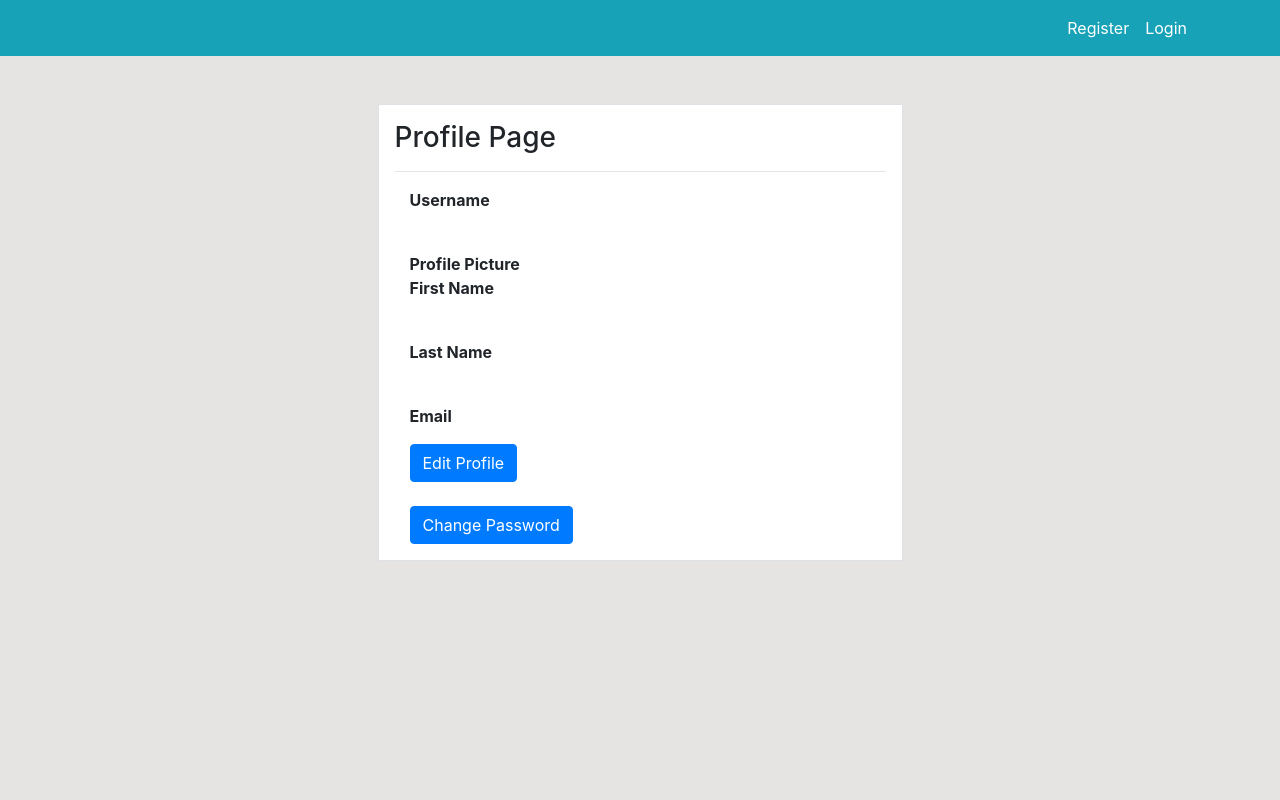
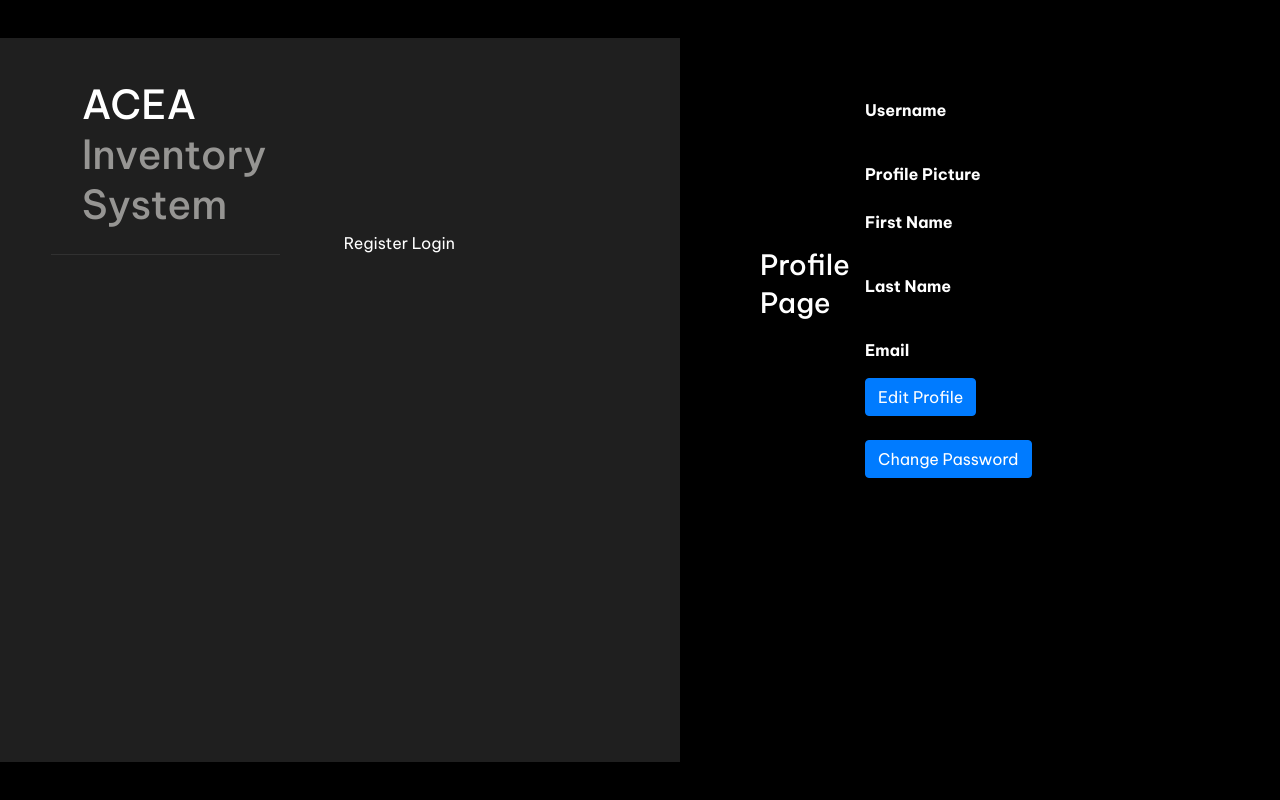
Before and after one commit to Havoc-1/aceainventory, a Django app: template inventoryproject/templates/user/profile.html in a window 1280 px wide. Run offline with Django 3.2, Linux system fonts and the light colour scheme; the template is opened without the code that fills it, so the values that code supplies are empty; style sheets or scripts are compiled from the project's sources; some libraries are stand-ins or nearby versions.

Commit message:
First pass for styling changes

```diff
--- /dev/null
+++ b/inventoryproject/asert/style.scss
@@ -0,0 +1,439 @@
+@import url("https://fonts.googleapis.com/css2?family=Be+Vietnam+Pro:ital,wght@0,100;0,200;0,300;0,400;0,500;0,600;0,700;0,800;0,900;1,100;1,200;1,300;1,400;1,500;1,600;1,700;1,800;1,900&display=swap");
+
+:root {
+	--c-gray-900: #000000;
+	--c-gray-800: #1f1f1f;
+	--c-gray-700: #2e2e2e;
+	--c-gray-600: #313131;
+	--c-gray-500: #969593;
+	--c-gray-400: #a6a6a6;
+	--c-gray-300: #bdbbb7;
+	--c-gray-200: #f1f1f1;
+	--c-gray-100: #ffffff;
+
+	--c-green-500: #45ffbc;
+	--c-olive-500: #e3ffa8;
+
+	--c-white: var(--c-gray-100);
+
+	--c-text-primary: var(--c-gray-100);
+	--c-text-secondary: var(--c-gray-200);
+	--c-text-tertiary: var(--c-gray-500);
+}
+
+body {
+	line-height: 1.5;
+	min-height: 100vh;
+	font-family: "Be Vietnam Pro", sans-serif;
+	background-color: var(--c-gray-900);
+	color: var(--c-text-primary);
+	display: flex;
+	padding-top: 3vw;
+	padding-bottom: 3vw;
+	justify-content: center;
+}
+
+*,
+*:before,
+*:after {
+	box-sizing: border-box;
+}
+
+img {
+	display: block;
+	max-width: 100%;
+}
+
+button,
+select,
+input,
+textarea {
+	font: inherit;
+}
+
+a {
+	color: inherit;
+}
+
+.responsive-wrapper {
+	width: 90%;
+	max-width: 1600px;
+	margin-left: auto;
+	margin-right: auto;
+}
+
+.app {
+	min-height: 80vh;
+	width: 95%;
+	max-width: 1600px;
+	background-color: var(--c-gray-800);
+	padding: 2vw 4vw 6vw;
+	display: flex;
+	flex-direction: column;
+}
+
+.app-header {
+	display: grid;
+	grid-template-columns: minmax(min-content, 175px) minmax(max-content, 1fr) minmax(
+			max-content,
+			400px
+		);
+	column-gap: 4rem;
+	align-items: flex-end;
+	@media (max-width: 1200px) {
+		display: flex;
+		align-items: center;
+		justify-content: space-between;
+		border-bottom: 1px solid var(--c-gray-600);
+	}
+}
+
+.app-header-navigation {
+	@media (max-width: 1200px) {
+		display: none;
+	}
+}
+
+.app-header-actions {
+	display: flex;
+	align-items: center;
+	@media (max-width: 1200px) {
+		display: none;
+	}
+}
+
+.app-header-mobile {
+	display: none;
+	@media (max-width: 1200px) {
+		display: flex;
+	}
+}
+
+.app-body {
+	height: 100%;
+	display: grid;
+	grid-template-columns: minmax(min-content, 175px) minmax(max-content, 1fr) minmax(
+			min-content,
+			400px
+		);
+
+	column-gap: 4rem;
+	padding-top: 2.5rem;
+
+	@media (max-width: 1200px) {
+		grid-template-columns: 1fr;
+		& > * {
+			margin-bottom: 3.5rem;
+		}
+	}
+}
+
+.app-body-navigation {
+	display: flex;
+	flex-direction: column;
+	justify-content: space-between;
+	@media (max-width: 1200px) {
+		display: none;
+	}
+}
+
+.nav-icons {
+	width: 70px;
+	height: 30px;
+}
+
+/* need the logo */
+.logo {
+	display: flex;
+	align-items: center;
+	padding-bottom: 1rem;
+	padding-top: 1rem;
+	border-bottom: 1px solid var(--c-gray-600);
+	@media (max-width: 1200px) {
+		border-bottom: 0;
+	}
+}
+
+.logo-icon {
+	display: flex;
+	align-items: center;
+	justify-content: center;
+	width: 32px;
+	height: 32px;
+}
+
+.logo-title {
+	display: flex;
+	flex-direction: column;
+	line-height: 1.25;
+	margin-left: 0.75rem;
+	span:first-child {
+		color: var(--c-text-primary);
+	}
+	span:last-child {
+		color: var(--c-text-tertiary);
+	}
+}
+
+/*left nav */
+.navigation {
+	display: flex;
+	flex-direction: column;
+	align-items: flex-start;
+	color: var(--c-text-tertiary);
+	a {
+		display: flex;
+		align-items: center;
+		text-decoration: none;
+		transition: 0.25s ease;
+
+		* {
+			transition: 0.25s ease;
+		}
+
+		i {
+			margin-right: 0.75rem;
+			font-size: 1.25em;
+			flex-shrink: 0;
+		}
+
+		& + a {
+			margin-top: 1.25rem;
+		}
+
+		&:hover,
+		&:focus {
+			transform: translateX(4px);
+			color: var(--c-text-primary);
+		}
+	}
+}
+
+/* top nav */
+.tabs {
+	display: flex;
+	justify-content: space-between;
+	color: var(--c-text-tertiary);
+	border-bottom: 1px solid var(--c-gray-600);
+
+	a {
+		padding-top: 1rem;
+		padding-bottom: 1rem;
+		text-decoration: none;
+		border-top: 2px solid transparent;
+		display: inline-flex;
+		transition: 0.25s ease;
+		&.active,
+		&:hover,
+		&:focus {
+			color: var(--c-text-primary);
+			border-color: var(--c-text-primary);
+		}
+	}
+}
+
+.user-profile {
+	display: flex;
+	align-items: center;
+	border: 0;
+	padding-left: 20%;
+	background: transparent;
+	cursor: pointer;
+	color: var(--c-text-tertiary);
+	transition: 0.25s ease;
+
+	&:hover,
+	&:focus {
+		color: var(--c-text-primary);
+		span:last-child {
+			box-shadow: 0 0 0 4px var(--c-gray-800), 0 0 0 5px var(--c-text-tertiary);
+		}
+	}
+
+	span:first-child {
+		display: flex;
+		font-size: 1.125rem;
+		padding-top: 1rem;
+		padding-bottom: 1rem;
+		border-bottom: 1px solid var(--c-gray-600);
+		font-weight: 300;
+	}
+
+	span:last-child {
+		transition: 0.25s ease;
+		display: flex;
+		justify-content: center;
+		align-items: center;
+		width: 42px;
+		height: 42px;
+		border-radius: 50%;
+		overflow: hidden;
+		margin-left: 1.5rem;
+		flex-shrink: 0;
+	}
+}
+
+/* see more icon */
+.icon-button {
+	width: 32px;
+	height: 32px;
+	border-radius: 50%;
+	border: 0;
+	background-color: transparent;
+	border: 1px solid var(--c-gray-500);
+	color: var(--c-text-primary);
+	display: flex;
+	align-items: center;
+	justify-content: center;
+	cursor: pointer;
+	transition: 0.25s ease;
+	flex-shrink: 0;
+	&.large {
+		width: 42px;
+		height: 42px;
+		font-size: 1.25em;
+	}
+
+	i {
+		transition: 0.25s ease;
+	}
+
+	&:hover,
+	&:focus {
+		background-color: var(--c-gray-600);
+		box-shadow: 0 0 0 4px var(--c-gray-800), 0 0 0 5px var(--c-text-tertiary);
+	}
+}
+
+.tiles {
+	display: grid;
+	grid-template-columns: repeat(3, 1fr);
+	column-gap: 1rem;
+	row-gap: 1rem;
+	margin-top: 1.25rem;
+	@media (max-width: 700px) {
+		grid-template-columns: repeat(1, 1fr);
+	}
+}
+
+.tile {
+	padding: 1rem;
+	border-radius: 8px;
+	background-color: var(--c-olive-500);
+	color: var(--c-gray-900);
+	min-height: 200px;
+	display: flex;
+	flex-direction: column;
+	justify-content: space-between;
+	position: relative;
+	transition: 0.25s ease;
+
+	&:hover {
+		transform: translateY(-5px);
+	}
+
+	&:focus-within {
+		box-shadow: 0 0 0 2px var(--c-gray-800), 0 0 0 4px var(--c-olive-500);
+	}
+
+	&:nth-child(2) {
+		background-color: var(--c-green-500);
+		&:focus-within {
+			box-shadow: 0 0 0 2px var(--c-gray-800), 0 0 0 4px var(--c-green-500);
+		}
+	}
+	&:nth-child(3) {
+		background-color: var(--c-gray-300);
+		&:focus-within {
+			box-shadow: 0 0 0 2px var(--c-gray-800), 0 0 0 4px var(--c-gray-300);
+		}
+	}
+
+	a {
+		text-decoration: none;
+		display: flex;
+		align-items: center;
+		justify-content: space-between;
+		font-weight: 600;
+
+		.icon-button {
+			color: inherit;
+			border-color: inherit;
+			&:hover,
+			&:focus {
+				background-color: transparent;
+				i {
+					transform: none;
+				}
+			}
+		}
+
+		&:focus {
+			box-shadow: none;
+		}
+
+		&:after {
+			content: "";
+			display: block;
+			position: absolute;
+			top: 0;
+			left: 0;
+			right: 0;
+			bottom: 0;
+		}
+	}
+}
+
+.tile-header {
+	display: flex;
+	align-items: center;
+	i {
+		font-size: 2.5em;
+	}
+
+	h3 {
+		display: flex;
+		flex-direction: column;
+		line-height: 1.375;
+		margin-left: 0.5rem;
+		span:first-child {
+			font-weight: 600;
+		}
+
+		span:last-child {
+			font-size: 0.825em;
+			font-weight: 200;
+		}
+	}
+}
+
+/* detailed cards */
+.service-section {
+	& > h2 {
+		font-size: 1.5rem;
+		margin-bottom: 1.25rem;
+	}
+}
+
+.service-section-footer {
+	color: var(--c-text-tertiary);
+	margin-top: 1rem;
+}
+
+.mobile-only {
+	display: none;
+	@media (max-width: 1000px) {
+		display: inline-flex;
+	}
+}
+
+input,
+select,
+a,
+textarea,
+button {
+	&:focus {
+		outline: 0;
+		box-shadow: 0 0 0 2px var(--c-gray-800), 0 0 0 4px var(--c-gray-300);
+	}
+}
--- a/inventoryproject/templates/partials/base.html
+++ b/inventoryproject/templates/partials/base.html
@@ -1,4 +1,6 @@
 {% load static %}
+{% load bootstrap_icons %}
+{% load compress %}
 <!doctype html>
 <html lang="en">
     <head>
@@ -8,24 +10,26 @@
         <!-- Bootstrap CSS -->
         <link rel="stylesheet" href="https://cdn.jsdelivr.net/npm/bootstrap@4.0.0/dist/css/bootstrap.min.css" integrity="sha384-Gn5384xqQ1aoWXA+058RXPxPg6fy4IWvTNh0E263XmFcJlSAwiGgFAW/dAiS6JXm" crossorigin="anonymous">
 
-        <!-- CSS -->
-        <link rel="stylesheet" href="{% static '/style.css' %}">
-
+        <!-- SCSS -->
+        {% compress css %}
+        <link type="text/x-scss" href="{% static '/style.scss' %}" rel="stylesheet" media="screen">
+        {%endcompress%}
         <title>{% block title %} {% endblock %}</title>
     </head>
 
     <body>
-        <!-- {#% %#} is template tag -->
-        {% include 'partials/nav.html' %}
+        <div class="app">
+            <!-- {#% %#} is template tag -->
+            <!-- calling nav.html -->
+            {% include 'partials/nav.html' %}
 
+            <!-- code below is for template specific content -->
+            <div class="app-body">
+                {% block content %}
 
-        <!-- code below is for template specific content -->
-        <div class="container">
-            {% block content %}
-
-            {% endblock %}
+                {% endblock %}
+            </div>
         </div>
-
         <!-- Optional JavaScript -->
         <!-- jQuery first, then Popper.js, then Bootstrap JS -->
         <script src="https://code.jquery.com/jquery-3.2.1.slim.min.js" integrity="sha384-KJ3o2DKtIkvYIK3UENzmM7KCkRr/rE9/Qpg6aAZGJwFDMVNA/GpGFF93hXpG5KkN" crossorigin="anonymous"></script>
--- a/inventoryproject/templates/partials/nav.html
+++ b/inventoryproject/templates/partials/nav.html
@@ -1,78 +1,56 @@
-<nav class="navbar navbar-expand-lg navbar-info bg-info">
-    <div class="container">
-        {% if user.is_authenticated %}                  <!-- if statement to show different navigation buttons -->
-        <a class="navbar-brand text-white" href="{% url 'dashboard-index' %}">Pog</a>
-        <button class="navbar-toggler" type="button" data-toggle="collapse" data-target="#navbarSupportedContent"
-            aria-controls="navbarSupportedContent" aria-expanded="false" aria-label="Toggle navigation">
-            <span class="navbar-toggler-icon"></span>
-        </button>
+<header class="app-header">
+  <div class="app-header-logo">
+    <div class="logo">
+      <span class="logo-icon">
+        <!-- Insert logo url here -->
+      </span>
+      <h1 class="logo-title">
+        <span>ACEA</span>
+        <span>Inventory System</span>
+      </h1>
+    </div>
+  </div>
 
-        <div class="collapse navbar-collapse" id="navbarSupportedContent">
-            <!-- DASHBOARD -->
-            <ul class="navbar-nav mr-auto">
-                <li class="nav-item active">
-                    <a class="nav-link text-white" href="{% url 'dashboard-index' %}">Dashboard <span class="sr-only">(current)</span></a>
-                </li>
-            </ul>
+  <div class="app-header-navigation">
+    {% if user.is_authenticated %}                  <!-- if statement to show different navigation buttons -->
+    <div class="tabs">
+      <a href="{% url 'dashboard-staff' %}">
+        Staff
+      </a>
+      <!-- Look into class="active" if on.click -->
+      <a href="{% url 'dashboard-equipment' %}">
+        Equipment
+      </a>
+      <a href="{% url 'dashboard-deliveries' %}">
+        Deliveries
+      </a>
+      {% else %}
+      <a href="{% url 'user-register' %}">
+        Register
+      </a>
+      <a href="{% url 'user-login' %}">
+        Login
+      </a>
+    {% endif %}
+    </div>
+  </div>
+  <div class="app-header-actions">
+    <a href="{% url 'view-profile' %}">
+      <button class="user-profile">
+        <span>
+          {{user.username}}
+        </span>
+        <span>
+          <!--pfp code here-->
+        </span>
+      </button>
+    </a>
 
-            <!-- ADMIN PROFILE (NOT YET IMPLEMENTED) -->
-            <ul class="navbar-nav ml-auto">
-                <li class="nav-item active">
-                    <a class="nav-link text-white" href="{profile.html}">Admin Profile<span class="sr-only">(current)</span></a>
-                </li>
-                <li class="nav-item">
-                    <a class="nav-link text-white" href="{% url 'user-logout' %}">Logout<span class="sr-only">(current)</span></a>
-                </li>
-            </ul>
+  </div>
 
-            <!-- USER PROFILE (WIP) -->
-            <ul class="navbar-nav ml-auto">
-              <li class="nav-item active">
-                  <a class="nav-link text-white" href="{% url 'view-profile' %}">User Profile<span class="sr-only">(current)</span></a>
-              </li>
-            </ul>
-            {% else %}                              <!-- else statement to show different navigation buttons -->
-            <ul class="navbar-nav ml-auto">
-                <li class="nav-item active">
-                    <a class="nav-link text-white" href="{% url 'user-register' %}">Register<span class="sr-only">(current)</span></a>
-                </li>
-                <li class="nav-item">
-                    <a class="nav-link text-white" href="{% url 'user-login' %}">Login<span class="sr-only">(current)</span></a>
-                </li>
-            </ul>
-        </div>
-        {% endif %}
-    </div>
-</nav>
-
-
-
-    <div class="collapse navbar-collapse" id="navbarSupportedContent">
-      <ul class="navbar-nav mr-auto">
-        <li class="nav-item active">
-          <a class="nav-link" href="#">Home <span class="sr-only">(current)</span></a>
-        </li>
-        <li class="nav-item">
-          <a class="nav-link" href="#">Link</a>
-        </li>
-        <li class="nav-item dropdown">
-          <a class="nav-link dropdown-toggle" href="#" id="navbarDropdown" role="button" data-toggle="dropdown" aria-haspopup="true" aria-expanded="false">
-            Dropdown
-          </a>
-          <div class="dropdown-menu" aria-labelledby="navbarDropdown">
-            <a class="dropdown-item" href="#">Action</a>
-            <a class="dropdown-item" href="#">Another action</a>
-            <div class="dropdown-divider"></div>
-            <a class="dropdown-item" href="#">Something else here</a>
-          </div>
-        </li>
-        <li class="nav-item">
-          <a class="nav-link disabled" href="#">Disabled</a>
-        </li>
-      </ul>
-      <form class="form-inline my-2 my-lg-0">
-        <input class="form-control mr-sm-2" type="search" placeholder="Search" aria-label="Search">
-        <button class="btn btn-outline-success my-2 my-sm-0" type="submit">Search</button>
-      </form>
-    </div>
-  </nav>
+  <div class="app-header-mobile">
+    <button class="icon-button large">
+      <i class="ph-list"></i>
+    </button>
+  </div>
+</header>
--- a/inventoryproject/templates/user/profile.html
+++ b/inventoryproject/templates/user/profile.html
@@ -3,10 +3,8 @@
 
 
 {% block content %}
-    <div class="container">
-        <div class="row mt-5">
-            <div class="col-md-6 offset-md-3">
-                <div class="border p-3 bg-white">
+    <div class="tiles">
+        <div class="tile-header">
             <h3>Profile Page</h3>
             <hr>
             {% block body %}
@@ -36,6 +34,4 @@
             {% endblock %}
         </div>
     </div>
-        </div>
-    </div>
 {% endblock %}
```
Also changed, not shown: inventoryproject/inventoryproject/settings.py (+12 -0 lines), inventoryproject/templates/partials/topnav.html (+70 -58 lines). Lines whose indentation alone changed are shown as unchanged.
